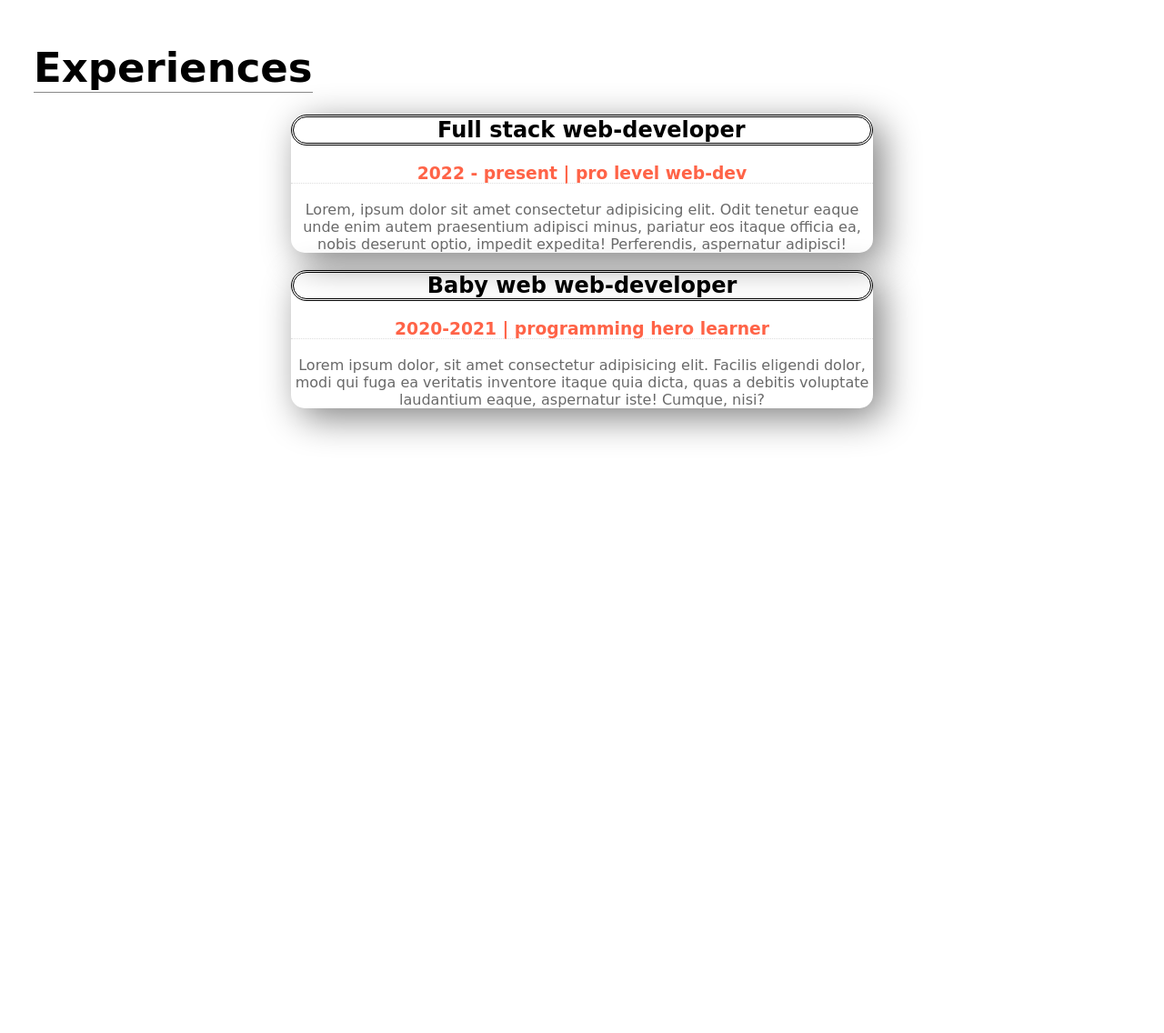
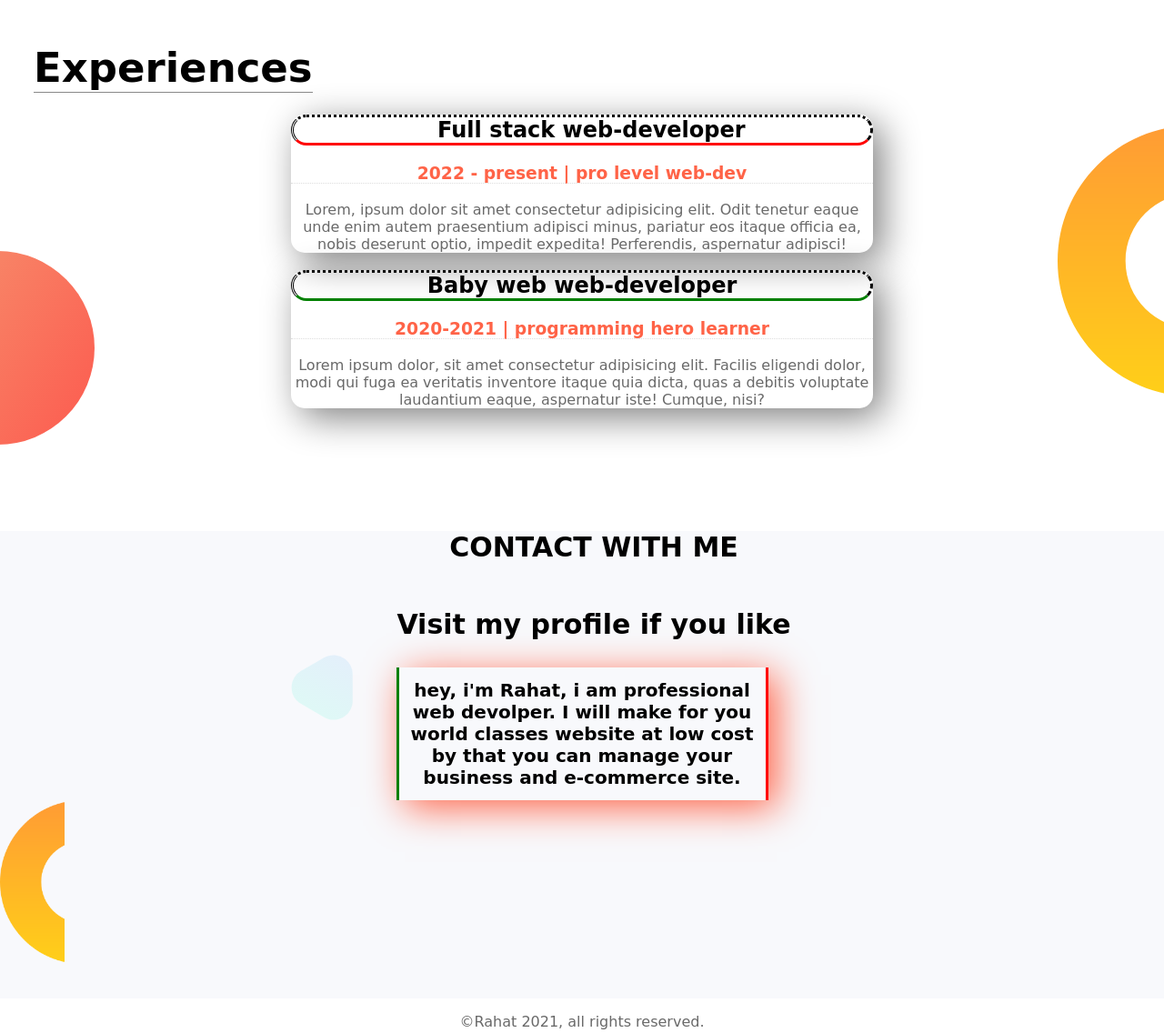
Before and after one commit to rahat2020/my-portfolip, a plain HTML site: page index.html in a window 1280 px wide. Shown: the part 982-2118 px from the top of the page at 91% size. Before the commit the page ends 1622 px from the top, so only its background shows below. Drawn offline with Linux system fonts and the light colour scheme.

Commit message:
let's publish it

```diff
--- a/index.html
+++ b/index.html
@@ -42,19 +42,39 @@
 
     </section>
     <section class="experince-area">
+        <div class="another-part">
+
         <h1 class="fix-left">Experiences</h1>
         <div class="third-part">
-            <h2 class="fix">Full stack web-developer</h2>
+            <h2 id="third" class="fix">Full stack web-developer</h2>
             <h3 class="third">2022 - present | pro level web-dev</h3>
             <P class="center">Lorem, ipsum dolor sit amet consectetur adipisicing elit. Odit tenetur eaque unde enim autem praesentium adipisci minus, pariatur eos itaque officia ea, nobis deserunt optio, impedit expedita! Perferendis, aspernatur adipisci!</P>
         </div>
         <div class="third-part">
-            <h2 class="fix">Baby web web-developer</h2>
+            <h2 id="third-one" class="fix">Baby web web-developer</h2>
             <h3 class="third">2020-2021 | programming hero learner </h3>
             <p class="center">Lorem ipsum dolor, sit amet consectetur adipisicing elit. Facilis eligendi dolor, modi qui fuga ea veritatis inventore itaque quia dicta, quas a debitis voluptate laudantium eaque, aspernatur iste! Cumque, nisi?</p>
         </div>
+    </div>
+    </section>
+    <section class="fotter-parat">
+     <div class="fotter-img">
 
+        <h5 class="fotter">CONTACT WITH ME</h5>
+        <h6 class="fotter">Visit my profile if you like</h6>
+        <h6 id="last" class="last"> hey, i'm Rahat, i am professional web devolper. I will make for you world classes
+            website at low cost by that you
+            can manage your business and e-commerce site.</h6>
+
+            <img height="180deg" src="images/second-part.png" alt="">
+
+
+    </div>
     </section>
+    <footer>
+
+        <p class="copyrights"> ©Rahat 2021, all rights reserved.</p>
+    </footer>
 
 
 </body>
--- a/style.css
+++ b/style.css
@@ -77,8 +77,14 @@ h2{
 h2{
     font-weight: bold;
     text-align: center;
-    border-style: double;
+    border-style: dotted dashed solid double;
     border-radius: 20px;
+}
+#third{
+    border-bottom: 3px solid red;
+}
+#third-one{
+    border-bottom: 3px solid green;
 }
 h3{
     text-align: center;
@@ -96,3 +102,52 @@ h3{
 .center{
     text-align: center;
 }
+.experince-area{
+    background-image: url(images/exp-bg.png);
+    background-repeat: no-repeat;
+    background-position: left;
+}
+.another-part{
+    background-image: url(images/second-part.png);
+    background-repeat: no-repeat;
+    background-position: right;
+
+}
+.fotter-parat {
+    background-image: url(images/pro5.png);
+    margin-top: -86px;
+}
+
+.fotter{
+
+    margin-left: 26px;
+    font-weight: bold;
+    font-size: 30px;
+    text-align: center;
+    margin-top: 30px;
+    border-bottom-left-radius: 20px;
+}
+h6{
+    margin: auto;
+    text-align: center;
+    margin-top: 30px;
+    font-size: 20px;
+
+
+}
+#last{
+    border-left: 3px solid ;
+    border-color: green;
+    border-right: 3px solid red;
+
+}
+
+.last {
+    width: 377px;
+    padding: 13px;
+    box-shadow: 9px 8px 40px tomato;
+
+}
+.copyrights{
+    text-align:center;
+}
```
Also changed, not shown: images/pro4.png (added), images/pro5.png (added).
